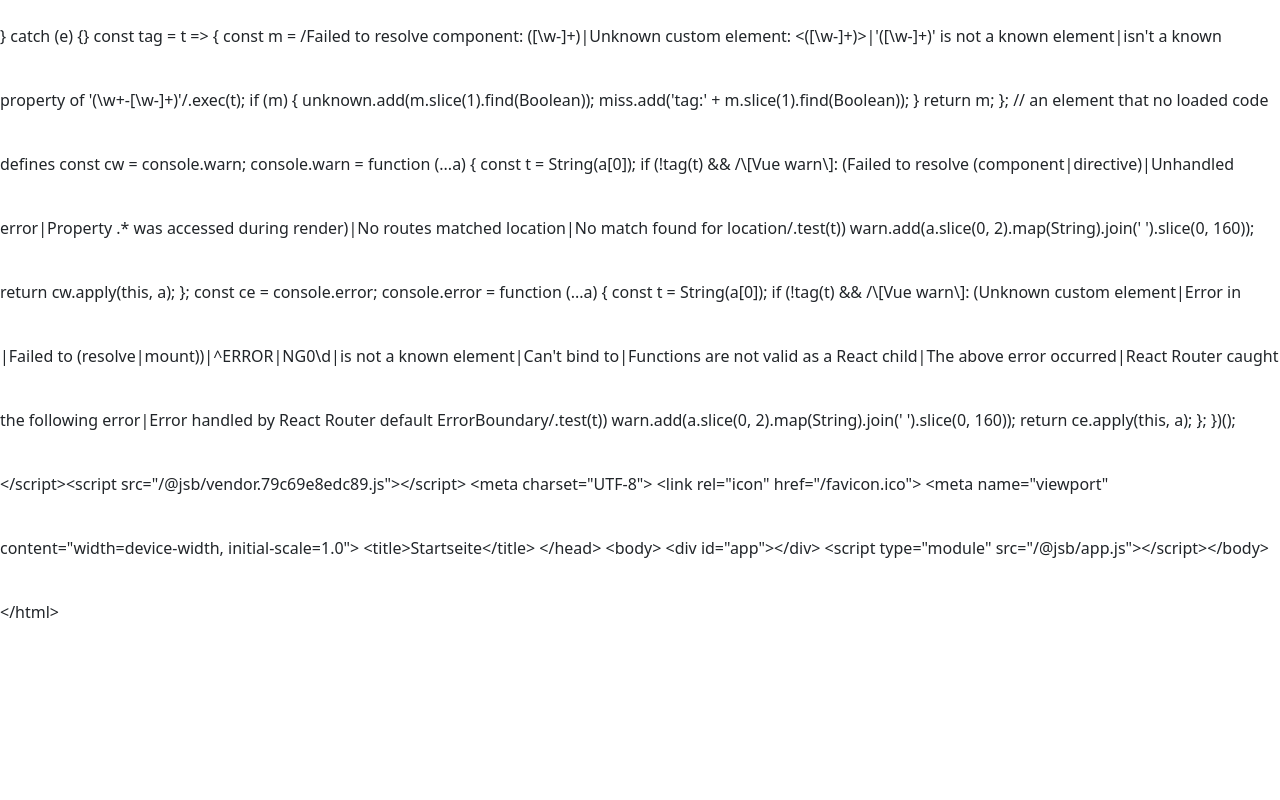
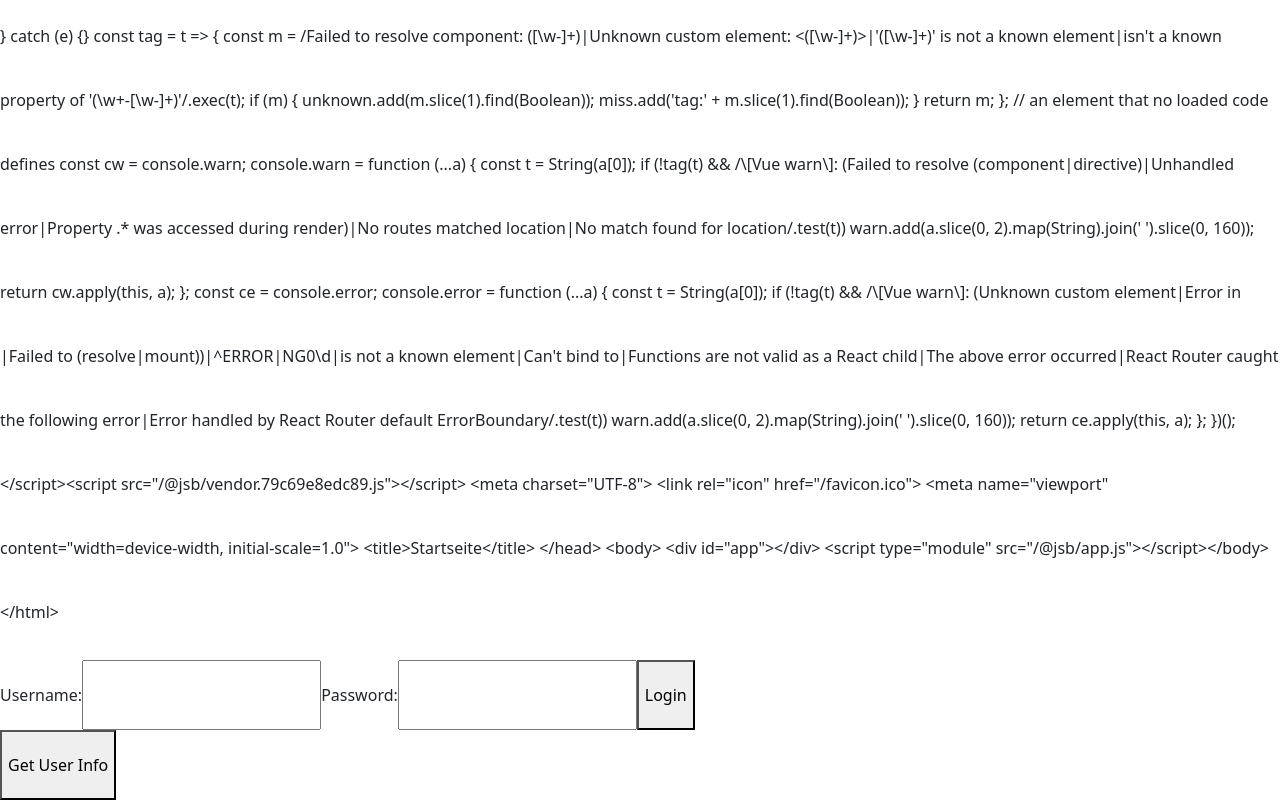
Before and after one commit to hanese/justenough_frontend, a Vue app: page / in a window 1280 px wide. Shown: the part 8760-9560 px from the top of the page. Before the commit the page ends 9420 px from the top, so only its background shows below. Built offline with nearby package versions, Linux system fonts and the light colour scheme.

Commit message:
checked if bearer authorization works, it did

```diff
--- a/src/App.vue
+++ b/src/App.vue
@@ -1,6 +1,8 @@
 <script setup>
 import HeaderWithNavbar from "@/components/HeaderWithNavbar.vue";
 import HelloWorld from "@/components/HelloWorld.vue";
+import GetUserData from "@/components/GetUserData.vue";
+import LoginForm from "@/components/LoginForm.vue";
 </script>
 
 <template>
@@ -9,6 +11,8 @@ import HelloWorld from "@/components/HelloWorld.vue";
         <HeaderWithNavbar/>
         <router-view/>
         <HelloWorld/>
+        <LoginForm/>
+        <GetUserData/>
     </header>
 
     <main>
--- /dev/null
+++ b/src/components/GetUserData.vue
@@ -0,0 +1,53 @@
+<template>
+    <div>
+        <button @click="getUserInfo">Get User Info</button>
+        <div v-if="userInfo">
+            <h2>name: {{ userInfo.name }}</h2>
+            <p>password: {{ userInfo.password }}</p>
+        </div>
+    </div>
+</template>
+
+<script>
+export default {
+    data() {
+        return {
+            userInfo: null,
+        };
+    },
+    methods: {
+        async getUserInfo() {
+            const token = this.getTokenFromCookie();
+            if (!token) {
+                console.log('No token found in cookie');
+                return;
+            }
+
+            const response = await fetch('https://localhost:8000/users/me/', {
+                headers: {
+                    Authorization: `Bearer ${token}`,
+                },
+            });
+
+            if (response.ok) {
+                this.userInfo = await response.json();
+            } else {
+                console.log('Failed to fetch user info');
+            }
+        },
+        getTokenFromCookie() {
+            const cookies = document.cookie.split(';');
+            for (let i = 0; i < cookies.length; i++) {
+                const cookie = cookies[i].trim();
+                if (cookie.startsWith('access_token=')) {
+                    return cookie.substring('access_token='.length, cookie.length);
+                }
+            }
+            return null;
+        },
+    },
+};
+</script>
+<style scoped>
+
+</style>
--- /dev/null
+++ b/src/components/LoginForm.vue
@@ -0,0 +1,41 @@
+<template>
+    <div>
+        <form @submit.prevent="login">
+            <label for="username">Username:</label>
+            <input type="text" id="username" v-model="username">
+            <label for="password">Password:</label>
+            <input type="password" id="password" v-model="password">
+            <button type="submit">Login</button>
+        </form>
+    </div>
+</template>
+
+<script>
+export default {
+    data() {
+        return {
+            username: '',
+            password: '',
+            token: '',
+        };
+    },
+    methods: {
+        async login() {
+            const response = await fetch('http://localhost:8000/login', {
+                method: 'POST',
+                headers: {
+                    'Content-Type': 'application/x-www-form-urlencoded',
+                },
+                body: `grant_type=password&username=${this.username}&password=${this.password}`,
+            });
+            const data = await response.json();
+            this.token = data.access_token;
+            document.cookie = `access_token=${this.token}; expires=${new Date(data.expires_in * 1000)}`;
+        },
+    },
+};
+</script>
+
+<style scoped>
+
+</style>
```
Lines whose indentation alone changed are shown as unchanged.
